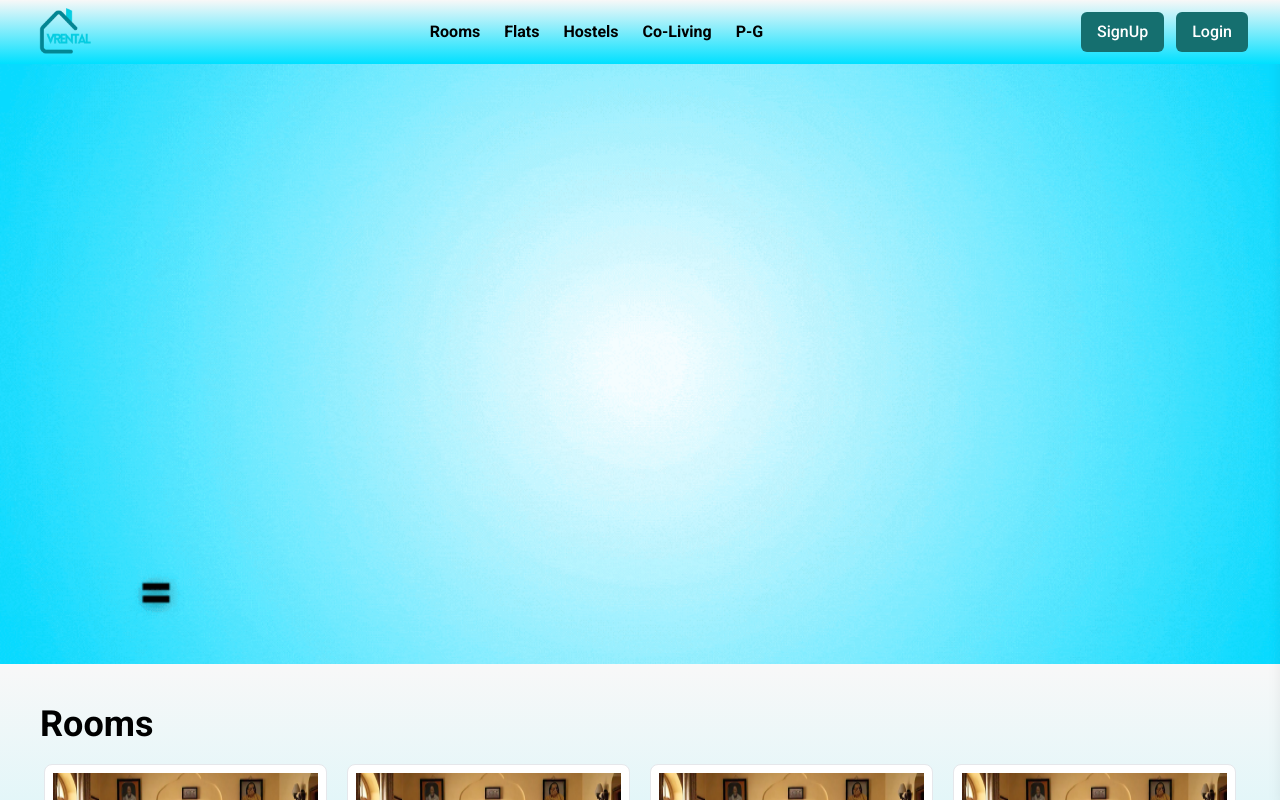
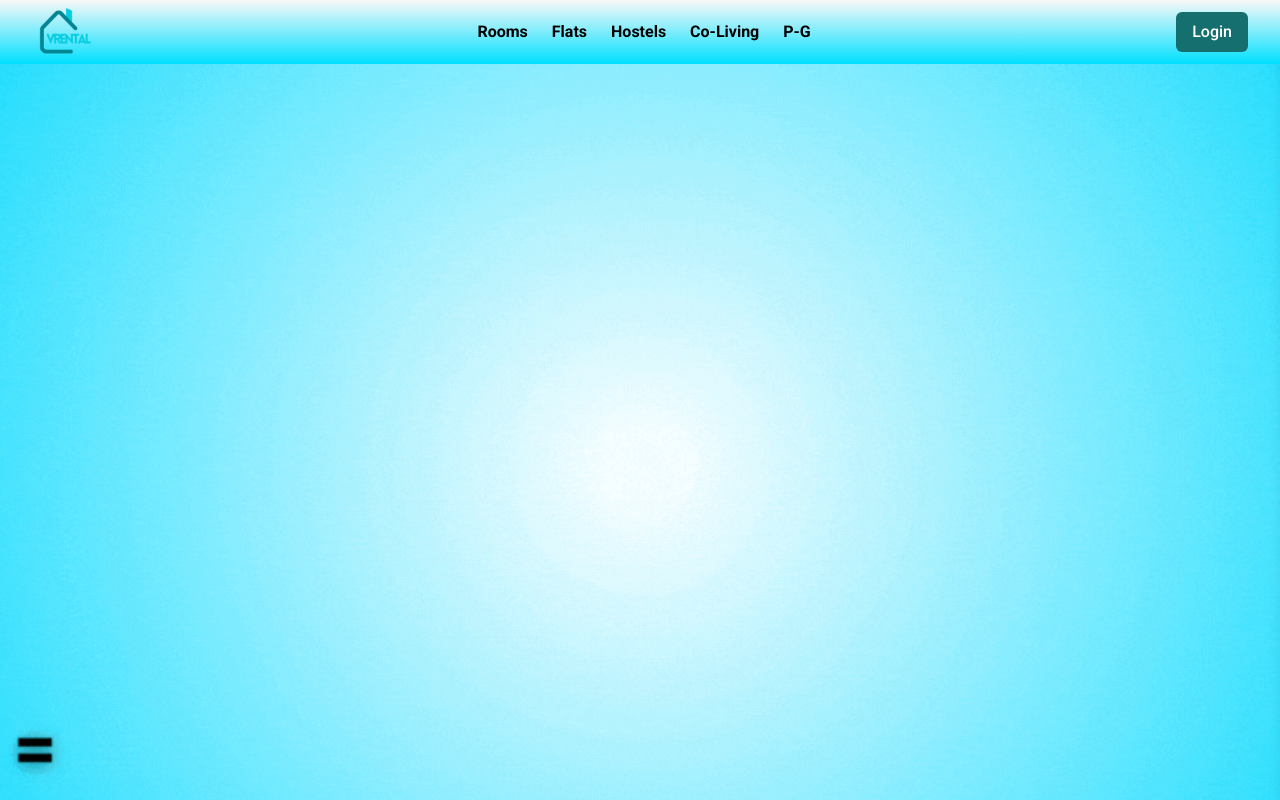
Before and after one commit to Divyanshu7611/vrental, a Next.js app: page / in a window 1280 px wide. Shown: the top 800 px of the page. Built offline with nearby package versions, Linux system fonts and the light colour scheme.

Commit message:
Some Nav Changes

```diff
--- a/src/app/category/page.tsx
+++ b/src/app/category/page.tsx
@@ -253,6 +253,12 @@ export default function Page() {
 
   return (
     <div className="w-full min-h-screen bg-gradient-to-b from-[#F8F8F8] to-[#00E0FF]">
+      {loading ? (
+        <div className="min-w-screen min-h-screen flex justify-center items-center">
+          <div className="loader"></div>
+        </div>
+      ) : (
+        <div>
           <Navbar />
           <div className="mx-auto max-w-[1080px] pt-20 px-4">
             <div className="bg-white p-4 rounded-lg shadow-md mb-6">
@@ -304,11 +310,7 @@ export default function Page() {
                 </button>
               </div>
             </div>
-        {loading ? (
-          <div className="min-w-screen min-h-screen flex justify-center items-center">
-            <div className="loader"></div>
-          </div>
-        ) : (
+
             <div className="flex-wrap flex">
               {filteredData.map((flat, index) => (
                 <FlatCard
@@ -332,9 +334,10 @@ export default function Page() {
                 />
               ))}
             </div>
-        )}
           </div>
           <Footer />
         </div>
+      )}
+    </div>
   );
 }
--- a/src/components/HomePage/Hero.tsx
+++ b/src/components/HomePage/Hero.tsx
@@ -3,7 +3,7 @@ import React from "react";
 function Hero() {
   return (
     <div className="lg:mt-16 mt-12">
-      <div className="Hero lg:h-[600px] h-[254px] flex justify-center items-center"></div>
+      <div className="Hero lg:min-h-screen h-[254px] flex justify-center items-center"></div>
     </div>
   );
 }
--- a/src/components/global/Navbar.tsx
+++ b/src/components/global/Navbar.tsx
@@ -120,14 +120,14 @@ export default function Navbar() {
             </div>
           ) : (
             <div className="flex justify-center items-center gap-3">
-              <button
+              {/* <button
                 className="bg-[#156f6f] text-white px-4 py-2 rounded-md font-medium"
                 onClick={() => {
                   router.push("/auth");
                 }}
               >
                 SignUp
-              </button>
+              </button> */}
               <button
                 className="bg-[#156f6f] text-white px-4 py-2 rounded-md font-medium"
                 onClick={() => {
```
Lines whose indentation alone changed are shown as unchanged.
